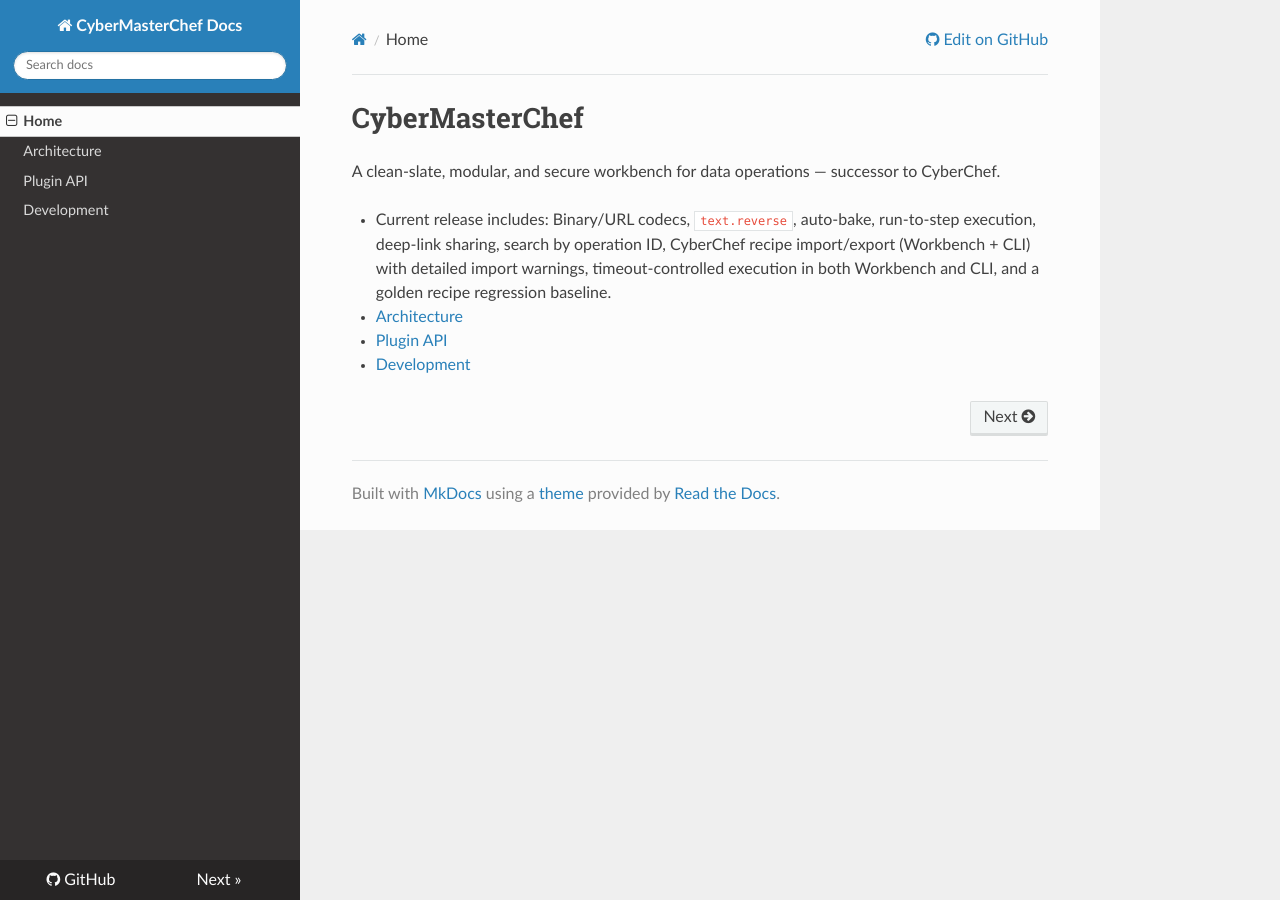
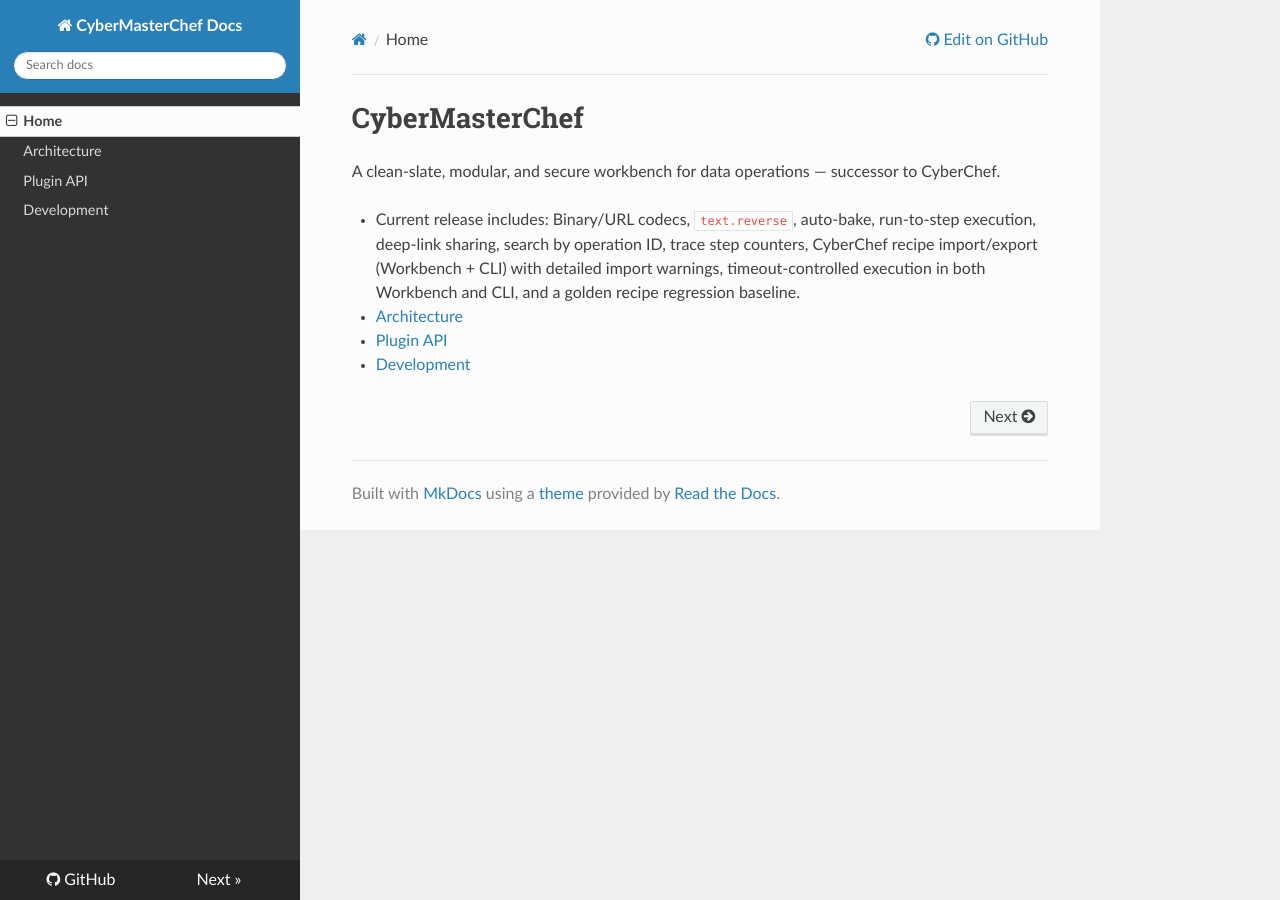
Before and after one commit to mkilijanek/CyberMasterChef, an MkDocs documentation site: the page built from docs/index.md, in a window 1280 px wide. Built offline with MkDocs 1.6.1, drawn with Linux system fonts in a browser that asks for light colours; nearby versions of some CDN libraries.

Commit message:
Add trace step counter to workbench header

```diff
--- a/docs/index.md
+++ b/docs/index.md
@@ -2,7 +2,7 @@
 
 A clean-slate, modular, and secure workbench for data operations — successor to CyberChef.
 
-- Current release includes: Binary/URL codecs, `text.reverse`, auto-bake, run-to-step execution, deep-link sharing, search by operation ID, CyberChef recipe import/export (Workbench + CLI) with detailed import warnings, timeout-controlled execution in both Workbench and CLI, and a golden recipe regression baseline.
+- Current release includes: Binary/URL codecs, `text.reverse`, auto-bake, run-to-step execution, deep-link sharing, search by operation ID, trace step counters, CyberChef recipe import/export (Workbench + CLI) with detailed import warnings, timeout-controlled execution in both Workbench and CLI, and a golden recipe regression baseline.
 
 - [Architecture](architecture.md)
 - [Plugin API](plugin-api.md)
--- a/packages/workbench/src/styles.css
+++ b/packages/workbench/src/styles.css
@@ -91,6 +91,7 @@ body { margin: 0; }
 .argLabel { width: 120px; }
 .muted { opacity: 0.7; }
 .status { margin-left: auto; opacity: 0.8; }
+.traceCount { opacity: 0.75; font-size: 12px; }
 .error {
   margin-top: 8px;
   padding: 8px;
```
Also changed, not shown: 3 other files.
